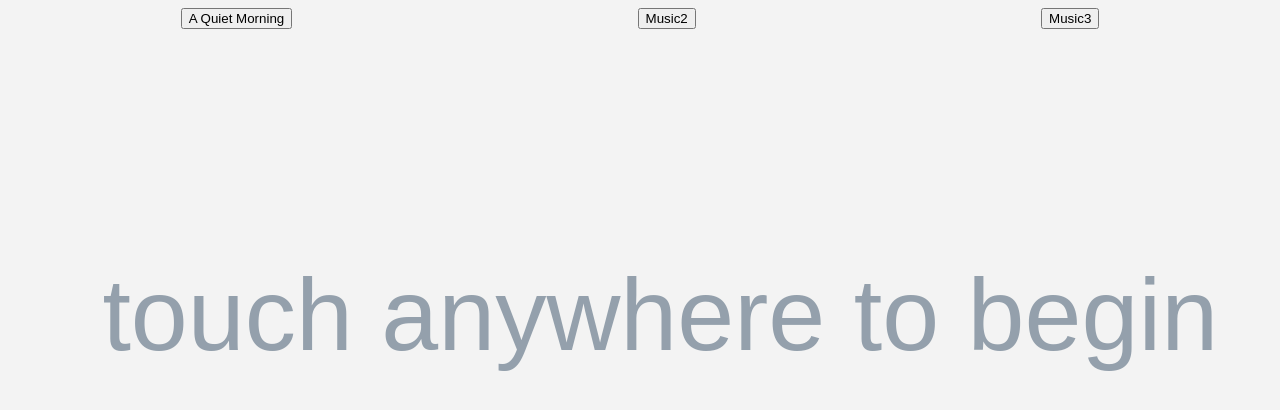
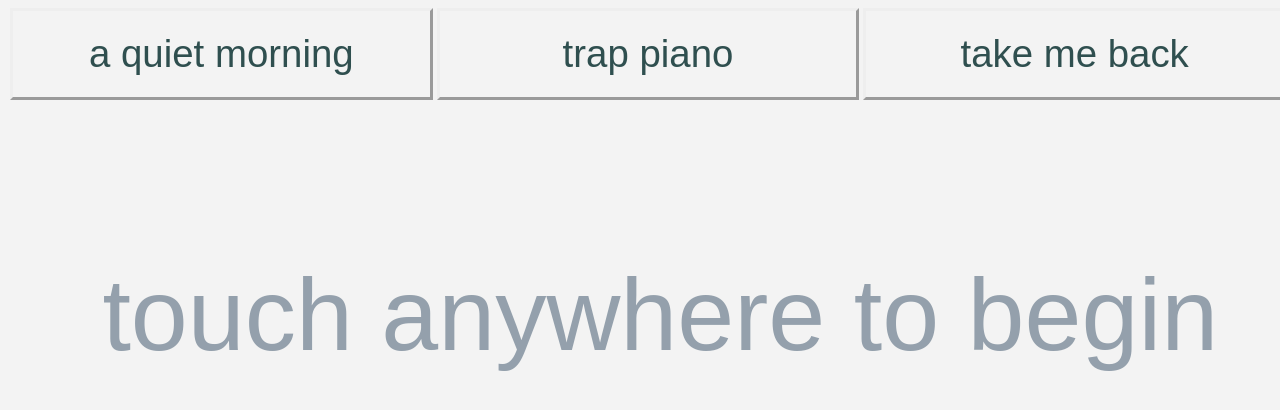
Before and after one commit to DranoelMit/seeSound, a website: page public/index.html in a window 1280 px wide. Drawn offline with Linux system fonts and the light colour scheme.

Commit message:
Top Buttons CSS (no JS yet)

```diff
--- a/public/CSS/VRstyle.css
+++ b/public/CSS/VRstyle.css
@@ -1,14 +1,39 @@
 #default_music {
-    display:        -webkit-flex;
-    display:        flex;
-    position:       relative;
+    background-color:   transparent;
+    position:           absolute;
+    display:            -webkit-flex;
+    display:            flex;
     justify-content: center;
     justify-content: space-around;
-    z-index:        2;
+    z-index:            2;
+    width: 100%;
 }
 
 #default_music .submit {
+    background-color:   transparent;
+    background-blend-mode: darken;
 
+
+    display: block;
+
+    position:           relative;
+    color:              darkslategrey;
+
+    padding: 5%;
+    width: 33vw;
+    text-overflow: inherit;
+    word-wrap: break-word;
+
+    border: none;
+    border-style:       outset;
+    border-width:       3px;
+
+    text-decoration:    none;
+    margin:             0px 0px;
+    font-size:          3vw;
+    opacity: 1;
+    z-index: 3;
+    text-transform: lowercase;
 }
 
 
@@ -25,6 +50,7 @@ form{
     z-index:        1;
     width:          100%;
     height:         100%;
+
 }
 
 #warn .submit{
--- a/public/DispSound.js
+++ b/public/DispSound.js
@@ -11,6 +11,8 @@ function playMusic(choice){
      audios[i].play();
      }
      document.getElementById('warn').style.display = "none";
+     document.getElementById('default_music').style.display = "none";
+     document.getElementById('MusicUpload').style.display = "none";
 }
 
 function getRandomColor() {
--- a/public/index.html
+++ b/public/index.html
@@ -36,11 +36,11 @@
             </form>
 
             <form id="music2" onsubmit="changeMusic(); playMusic(); return false;">
-                <input type="submit" class="submit" value="Music2"/>
+                <input type="submit" class="submit" value="Trap Piano"/>
             </form>
 
             <form id="music3" onsubmit="changeMusic(); playMusic(); return false">
-                <input type="submit" class="submit" value="Music3"/>
+                <input type="submit" class="submit" value="Take Me Back"/>
             </form>
          </div>
 
```
